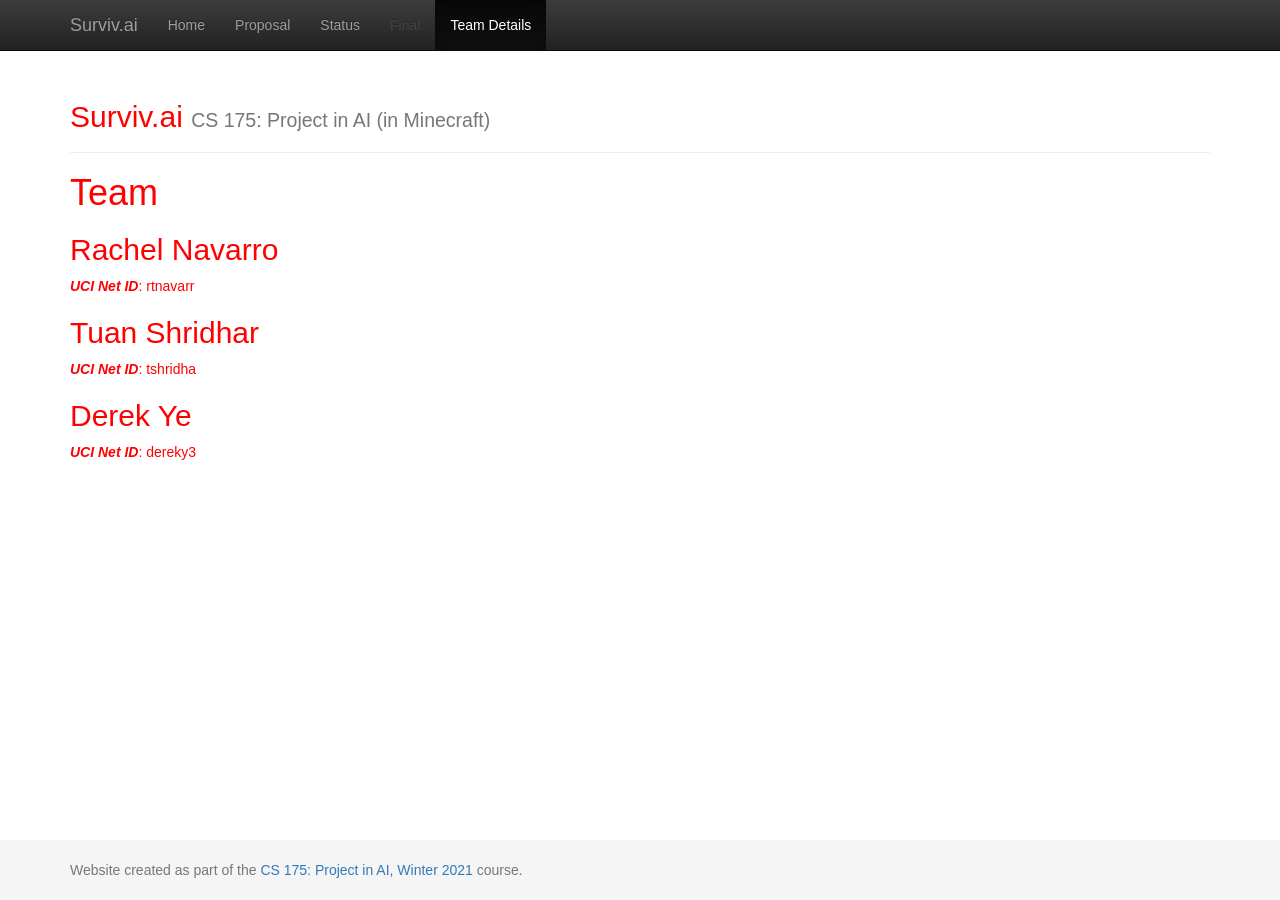
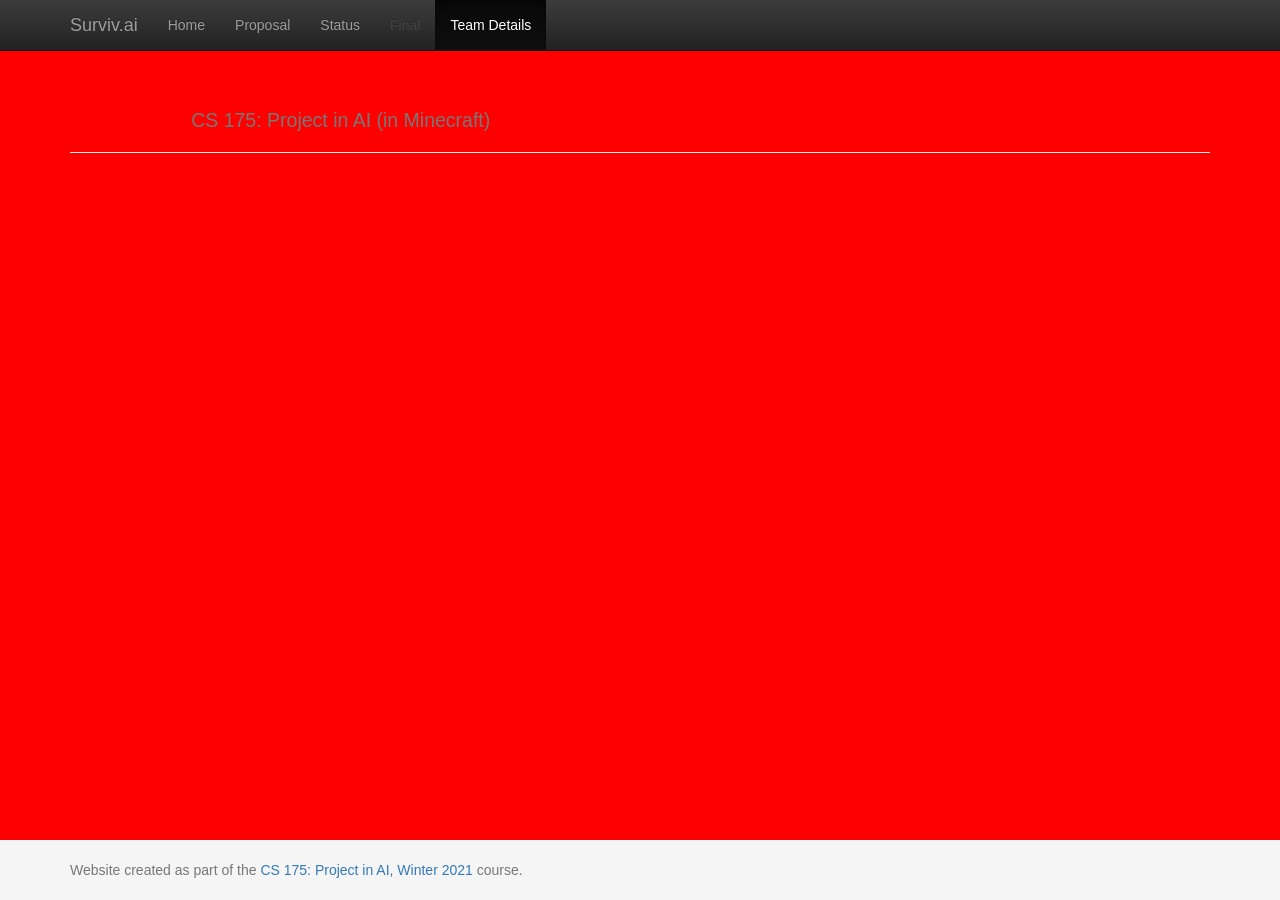
Before and after one commit to rtnavarr/survivai, a Jekyll site: the page built from docs/team.md, in a window 1280 px wide. Built offline with Jekyll 4.4.1, drawn with Linux system fonts in a browser that asks for light colours.

Commit message:
Tweak css

```diff
--- a/docs/css/custom.css
+++ b/docs/css/custom.css
@@ -7,6 +7,7 @@ html {
 body {
   /* Margin bottom by footer height */
   margin-bottom: 60px;
+  background: red;
 }
 .footer {
   position: absolute;
```
